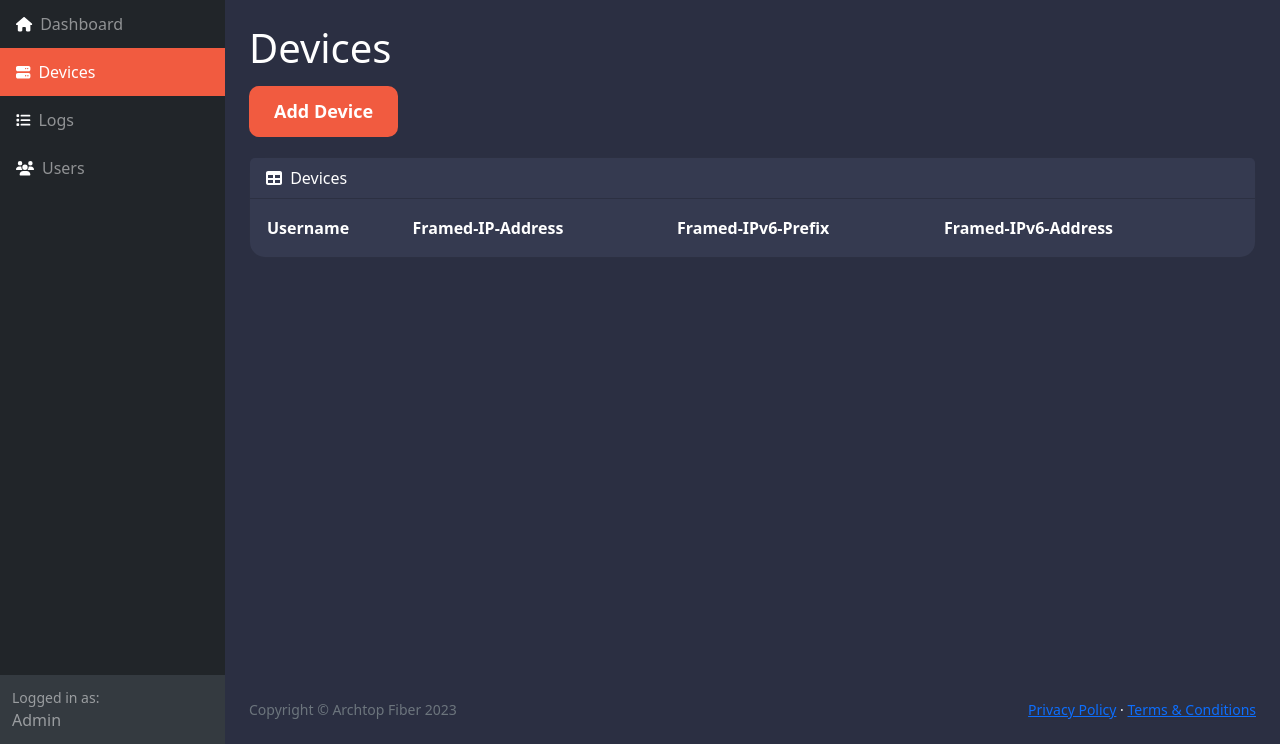
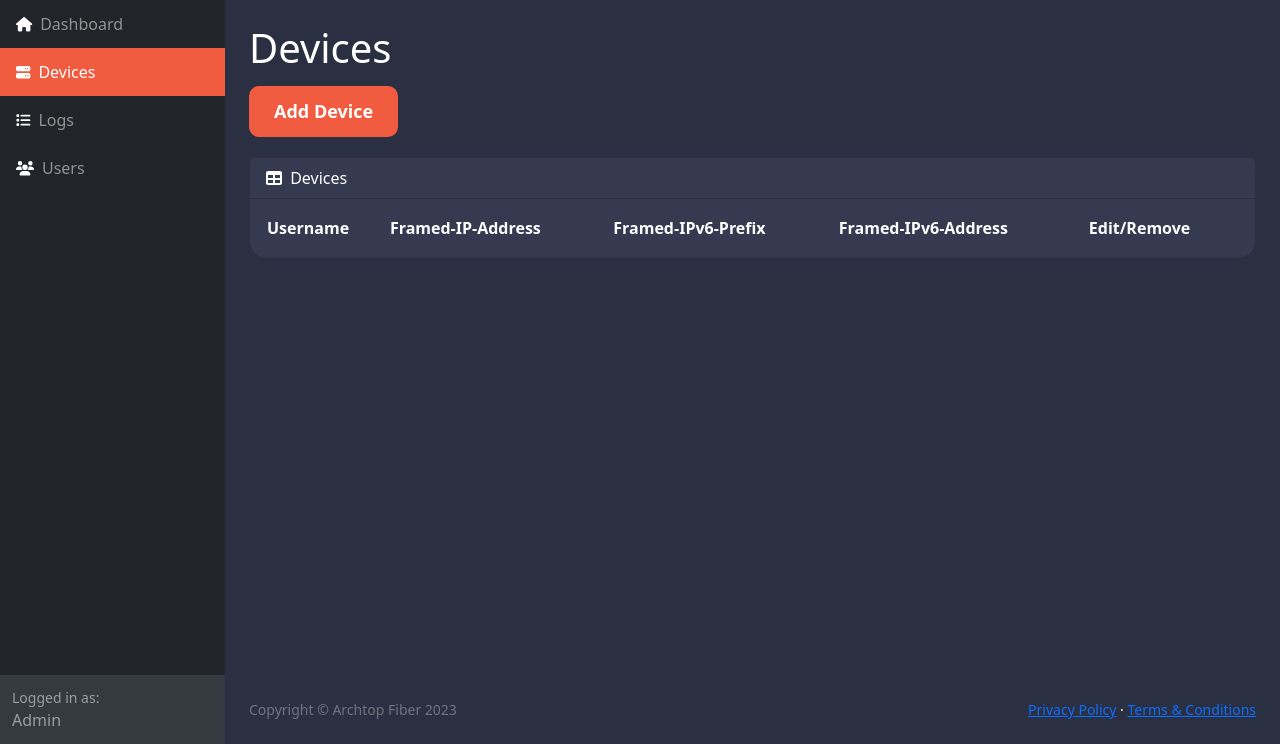
Before and after one commit to 24Bouchers/Capping, a Flask app: page /devices.html in a window 1280 px wide. Shown: the part 56-800 px from the top of the page. Run offline with Flask 3, Linux system fonts and the light colour scheme; data that the repository does not hold is empty; some libraries are stand-ins or nearby versions.

Commit message:
Added Edit/Remove column (#52)
* added a column for edit/remove

```diff
--- a/Web Interface/templates/devices.html
+++ b/Web Interface/templates/devices.html
@@ -126,6 +126,7 @@
                                             <th>Framed-IP-Address</th>
                                             <th>Framed-IPv6-Prefix</th>
                                             <th>Framed-IPv6-Address</th>
+                                            <th>Edit/Remove</th>
                                         </tr>
                                     </thead>
                                     <tbody>
```
